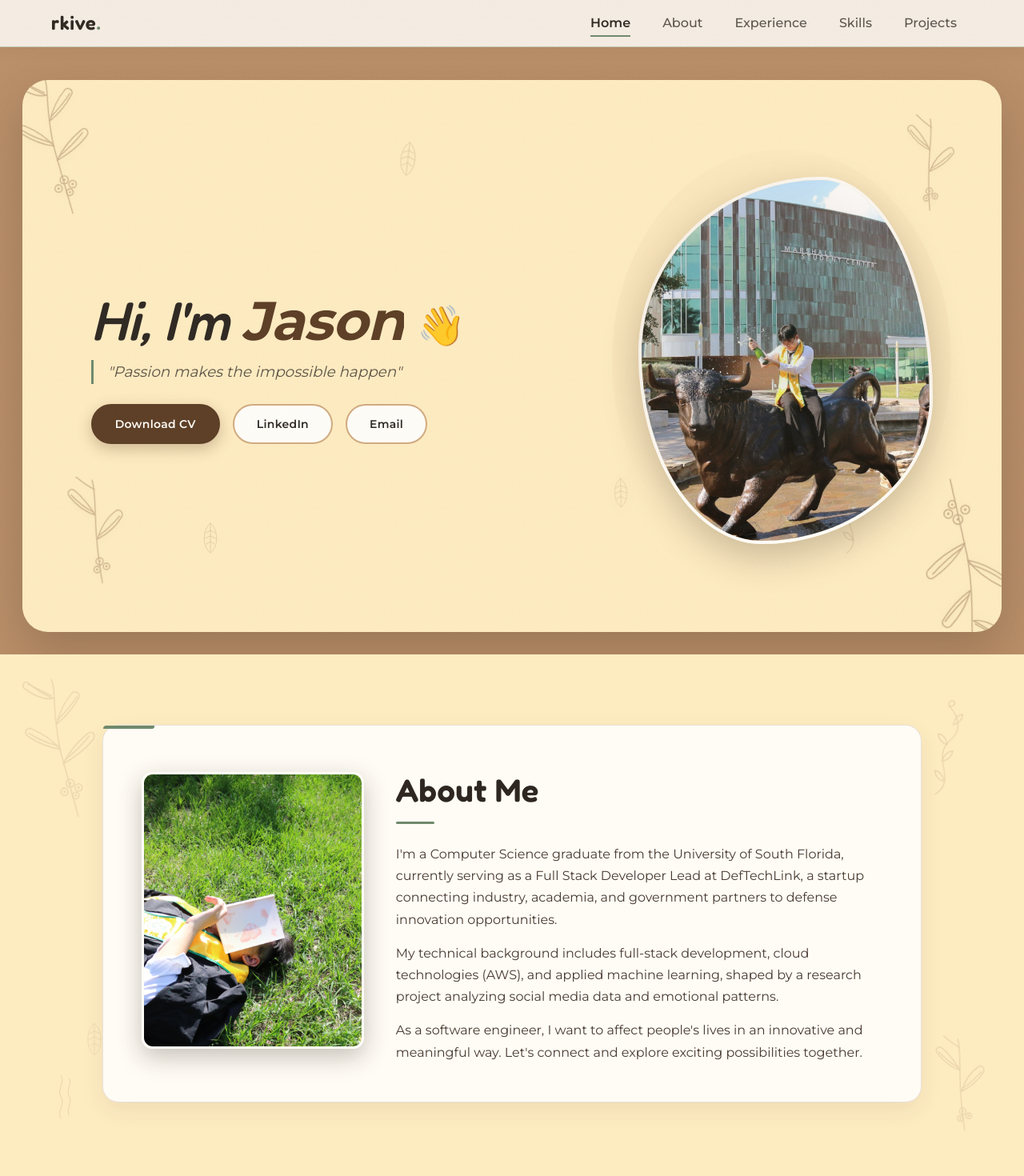
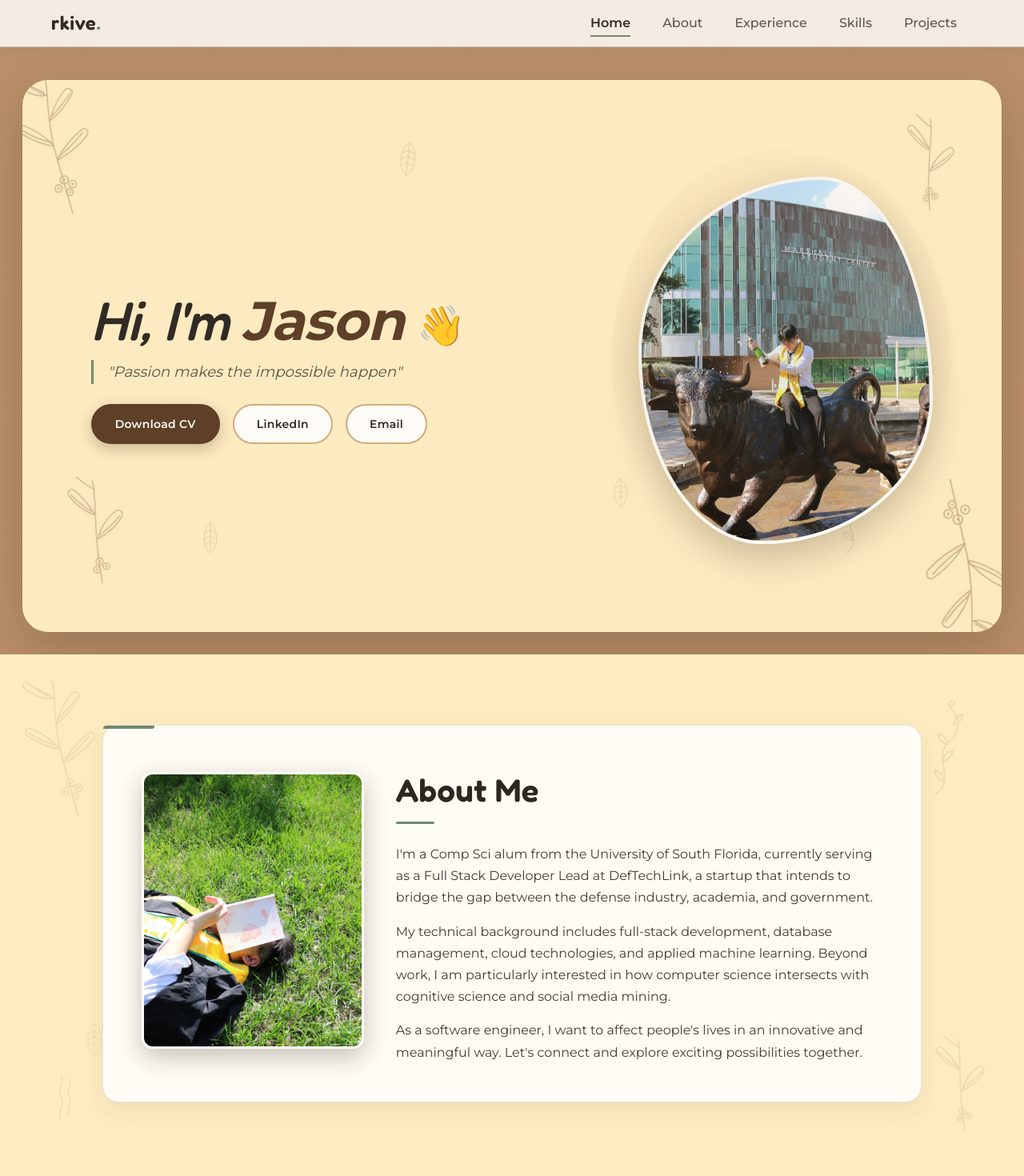
Before and after one commit to jaguan2/personal-portfolio, a React (Vite) app: page / in a window 1280 px wide. Shown: the top 1470 px of the page at 80% size. Built offline with nearby package versions, Linux system fonts and the light colour scheme; a web font is replaced by a local one.

Commit message:
- quotes update / expanding - fixing name cut off in header file - updating "about me" section

```diff
--- a/src/components/About.jsx
+++ b/src/components/About.jsx
@@ -25,14 +25,14 @@ function About() {
             <div className="about-col-2">
               <h1>About Me</h1>
               <p>
-                I'm a Computer Science graduate from the University of South Florida, currently
-                serving as a Full Stack Developer Lead at DefTechLink, a startup connecting industry,
-                academia, and government partners to defense innovation opportunities.
+                I'm a Comp Sci alum from the University of South Florida, currently
+                serving as a Full Stack Developer Lead at DefTechLink, a startup that intends
+                to bridge the gap between the defense industry, academia, and government.
               </p>
               <p>
-                My technical background includes full-stack development, cloud technologies (AWS),
-                and applied machine learning, shaped by a research project analyzing social media
-                data and emotional patterns.
+                My technical background includes full-stack development, database management,
+                cloud technologies, and applied machine learning. Beyond work, I am particularly
+                interested in how computer science intersects with cognitive science and social media mining.
               </p>
               <p>
                 As a software engineer, I want to affect people's lives in an innovative and
--- a/src/components/Header.css
+++ b/src/components/Header.css
@@ -146,6 +146,11 @@
   background-clip: text;
   -webkit-text-fill-color: transparent;
   animation: nameShimmer 6s ease-in-out 2s infinite;
+  /* Italic overhang would be clipped by background-clip: text; pad the clip
+     box and pull the next element back so spacing is unchanged */
+  display: inline-block;
+  padding-right: 0.12em;
+  margin-right: -0.12em;
 }
 
 /* Caramel sheen sweeps across the name every few seconds */
--- a/src/components/Quote.jsx
+++ b/src/components/Quote.jsx
@@ -4,15 +4,15 @@ import './Quote.css'
 const quotes = [
   {
     text: 'Everything will be okay in the end.\nIf it\'s not okay,\nit\'s not the end.',
-    author: null
+    author: 'Zhan Xuan 展轩'
   },
   {
     text: 'There\'s something beautiful about the people who turn their pain into kindness, instead of bitterness.',
     author: null
   },
   {
-    text: 'Only when it is dark enough can you see the stars.',
-    author: 'Kamala Harris'
+    text: 'Only when it is dark enough can you see the stars. Let us fill the sky with the light of a billion brilliant stars.',
+    author: null
   },
   {
     text: 'To be young is to burn bright. Don\'t live your life with regrets.',
@@ -20,7 +20,7 @@ const quotes = [
   },
   {
     text: 'Even when you\'re suffering so much that you lose your mind, just as the flower blooms even in the harsh rain, let\'s press on.',
-    author: null
+    author: 'Hwasa'
   },
   {
     text: 'You and your dream were both beautiful. When you know more than anyone that your dream won\'t be rewarded… yet you still challenged it.',
@@ -31,7 +31,7 @@ const quotes = [
     author: 'Ishtar'
   },
   {
-    text: 'No matter what you\'re feeling, I hope you know you\'re allowed to feel that way. You don\'t have to force yourself to get over something right away — you\'re allowed to sit in your pain, your frustration, your exhaustion, whatever it may be, because you\'re only human.',
+    text: 'No matter what you\'re feeling, I hope you know you\'re allowed to feel that way. You don\'t have to force yourself to get over something right away, you\'re allowed to sit in your pain, your frustration, your exhaustion, whatever it may be, because you\'re only human.',
     author: 'Joshua Hong'
   },
   {
@@ -45,6 +45,30 @@ const quotes = [
   {
     text: 'I realize that I have to believe in myself through the bumps against reality as I experience emotions of rejection, confusion, recognition, and dignity. I trust just believing in yourself can make you stand out.',
     author: null
+  },
+  {
+    text: 'Doubt is the foundation by which you break through blind faith.',
+    author: null
+  },
+  {
+    text: 'Maybe you are filling in answers for a test that you don\'t know the questions of.',
+    author: null
+  },
+  {
+    text: 'Not everything a person eats becomes a part of them. Eat too much and it\'ll go right through you.',
+    author: null
+  },
+  {
+    text: 'Just because someone carried it well doesn\'t mean it isn\'t heavy.',
+    author: null
+  },
+  {
+    text: 'It\'s ok to be lost, the journey of being lost is the process of finding yourself.',
+    author: null
+  },
+  {
+    text: 'Be willing to walk at a turtle\'s pace even though everyone is walking at a hare\'s pace, because ultimately taking that time for yourself will help you in getting to where you want to be.',
+    author: 'Sarah Pan'
   }
 ]
 
```
